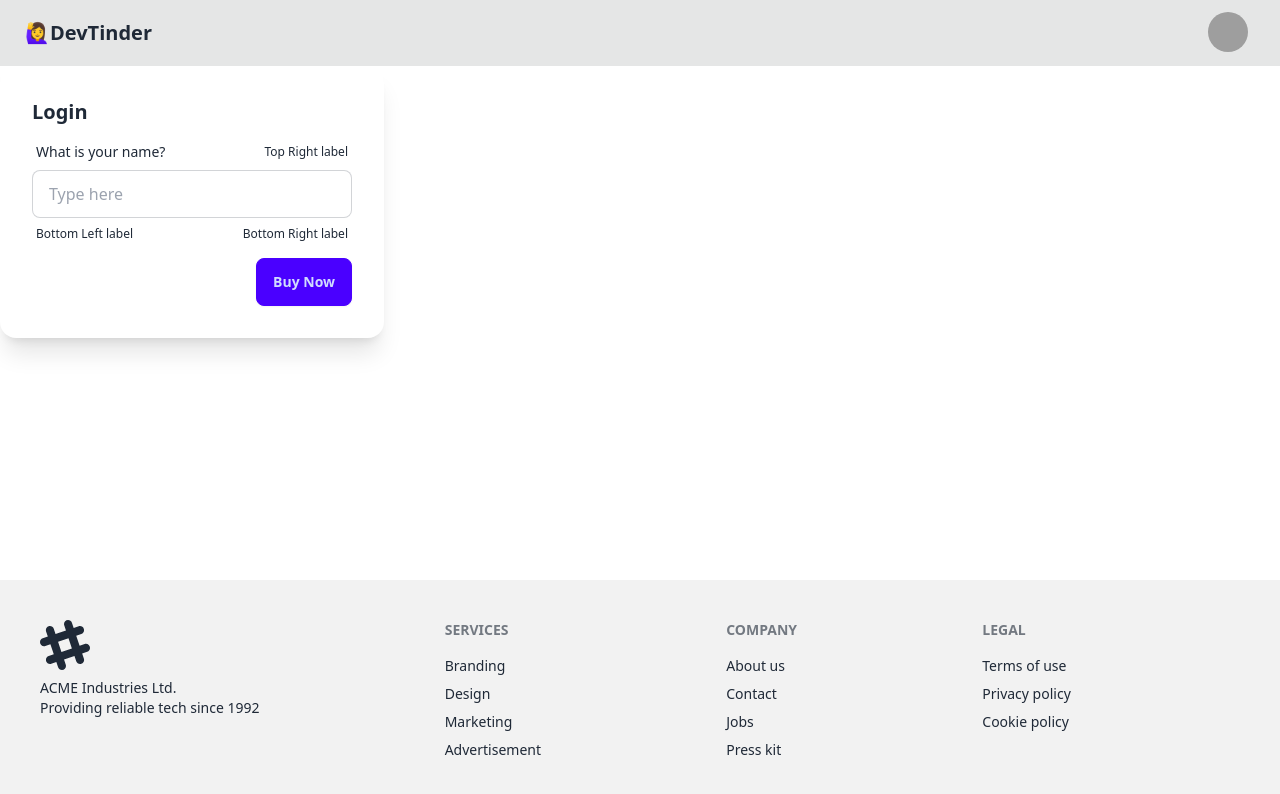
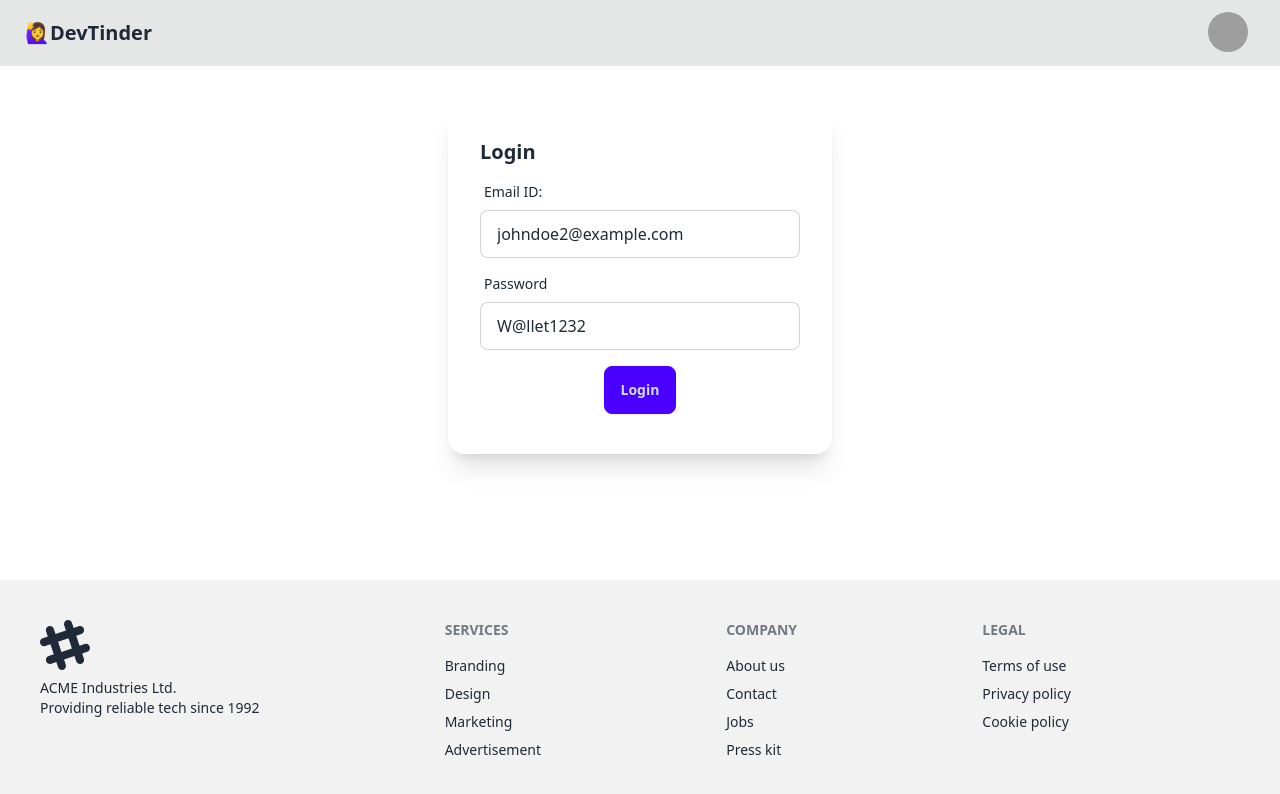
Before and after one commit to singharpan18/namasteNode, a React (Vite) app in the folder devTinder-web/: page /login in a window 1280 px wide. Shown: the top 794 px of the page. Built offline with nearby package versions, Linux system fonts and the light colour scheme; grey boxes are pictures that could not be loaded.

Commit message:
support for frontend

```diff
--- a/devTinder-web/src/components/Login.jsx
+++ b/devTinder-web/src/components/Login.jsx
@@ -1,23 +1,57 @@
-import React from 'react'
+import axios from 'axios';
+import React from 'react';
+import { useState } from 'react';
+import { BASE_URL } from '../../utilis/constants';
 
 const Login = () => {
+
+  const [emailId, setEmailId] = useState("johndoe2@example.com");
+  const [password, setPassword] = useState("W@llet1232");
+
+  const handleLogin = async () => {
+    console.log("button clicked!!");
+    try{
+      const res = await axios.post(
+        BASE_URL + "login",
+        {
+          emailId,
+          password
+        },
+        { withCredentials: true}
+      );
+      //dispatch(assuser(res.data));
+      return Navigate("/")
+    } catch (err) {
+      console.error(err);
+    }
+  };
+
   return (
+    <div className='flex justify-center my-10'>
       <div className="card bg-base-100 w-96 shadow-xl">
         <div className="card-body">
           <h2 className="card-title">Login</h2>
           <label className="form-control w-full max-w-xs">
             <div className="label">
-    <span className="label-text">What is your name?</span>
-    <span className="label-text-alt">Top Right label</span>
+              <span className="label-text">Email ID:</span>
             </div>
-  <input type="text" placeholder="Type here" className="input input-bordered w-full max-w-xs" />
+            <input type="text" value={emailId} className="input input-bordered w-full max-w-xs"
+              onChange={(e) => setEmailId(e.target.value)}
+            />
+          </label>
+          <label className="form-control w-full max-w-xs">
             <div className="label">
-    <span className="label-text-alt">Bottom Left label</span>
-    <span className="label-text-alt">Bottom Right label</span>
+              <span className="label-text">Password</span>
             </div>
+            <input type="text" value={password} className="input input-bordered w-full max-w-xs"
+              onChange={(e) => setPassword(e.target.value)}
+            />
           </label>
-        <div className="card-actions justify-end">
-          <button className="btn btn-primary">Buy Now</button>
+          <div className="card-actions justify-center m-2">
+            <button className="btn btn-primary"
+              onClick={handleLogin}
+            >Login</button>
+          </div>
         </div>
       </div>
     </div>
--- /dev/null
+++ b/devTinder-web/utilis/constants.js
@@ -0,0 +1 @@
+export const  BASE_URL = "http://localhost:7777/";
```
Lines whose indentation alone changed are shown as unchanged.
